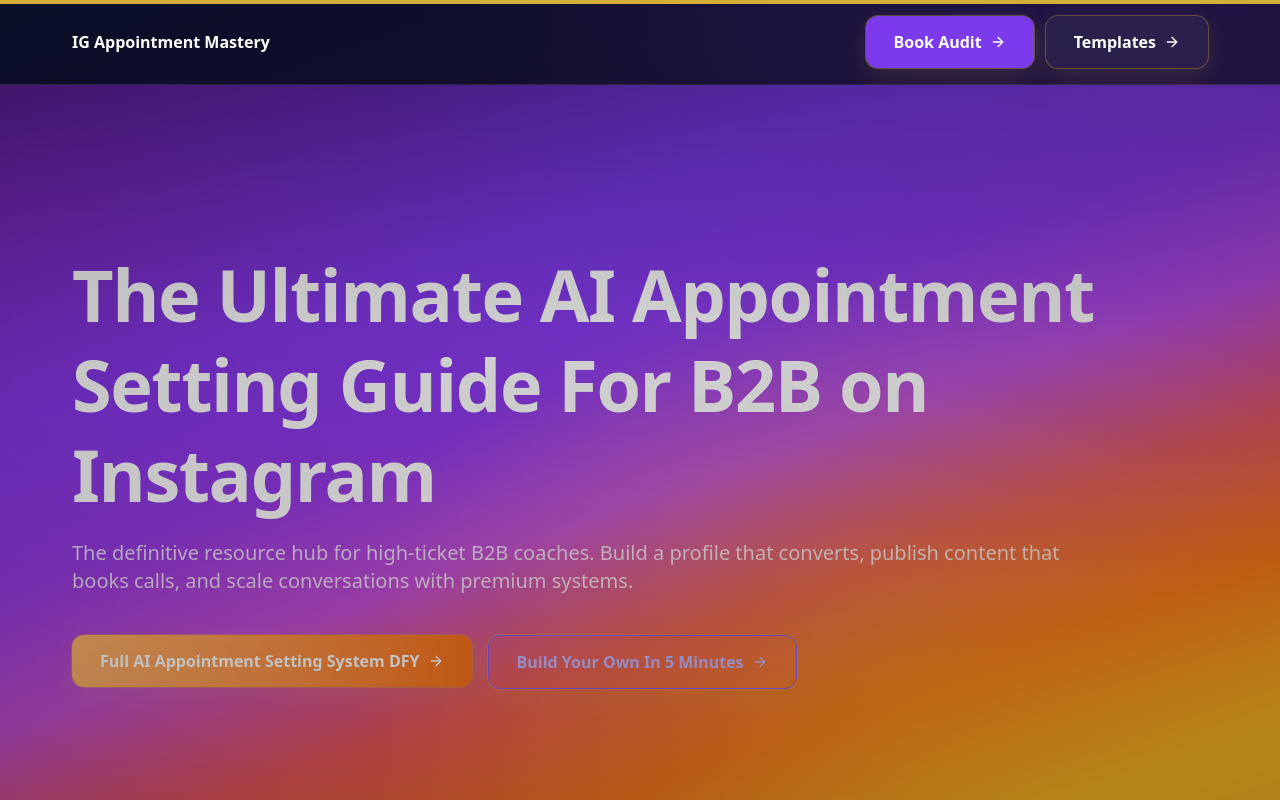
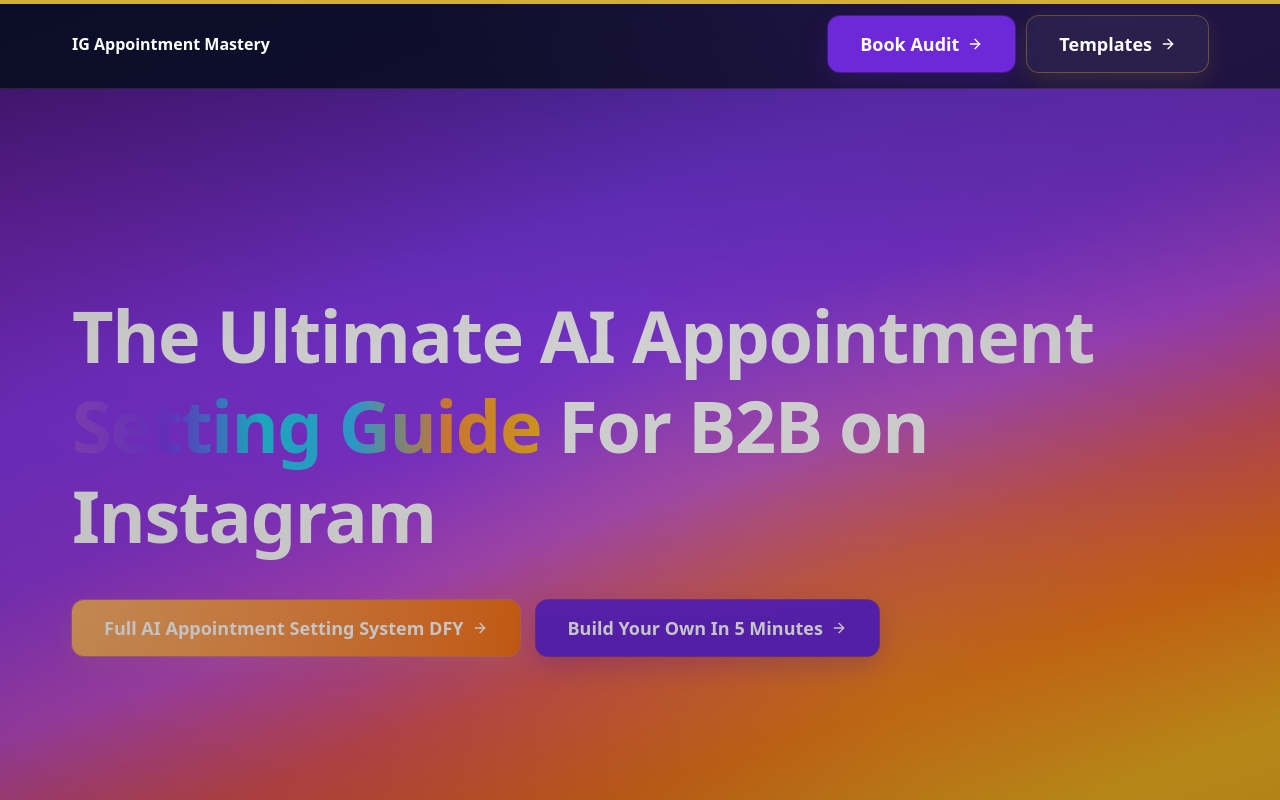
Before and after one commit to FixAIus/ultimate_Resource, a Next.js app: page / in a window 1280 px wide. Shown: the top 800 px of the page. Built offline with nearby package versions, Linux system fonts and the light colour scheme; no server answers.

Commit message:
feat(hero): remove subheadline, gradient text on 'Setting Guide', larger/darker buttons with highlight ring

```diff
--- a/src/components/sections/Hero.tsx
+++ b/src/components/sections/Hero.tsx
@@ -16,17 +16,9 @@ export function Hero() {
               transition={{ duration: 0.6 }}
               className="text-5xl sm:text-6xl md:text-7xl leading-tight"
             >
-              The Ultimate AI Appointment Setting Guide For B2B on Instagram
+              The Ultimate AI Appointment <span className="text-multicolor">Setting Guide</span> For B2B on Instagram
             </motion.h1>
-            <motion.p
-              initial={{ opacity: 0, y: 12 }}
-              animate={{ opacity: 1, y: 0 }}
-              transition={{ duration: 0.6, delay: 0.1 }}
-              className="mt-5 text-white/80 text-xl"
-            >
-              The definitive resource hub for high-ticket B2B coaches. Build a profile that converts,
-              publish content that books calls, and scale conversations with premium systems.
-            </motion.p>
+            {/* Subheadline removed per request */}
 
             <motion.div
               initial={{ opacity: 0 }}
@@ -35,7 +27,7 @@ export function Hero() {
               className="mt-10 flex flex-col sm:flex-row gap-4"
             >
               <Button href="#book-audit" variant="primary">Full AI Appointment Setting System DFY</Button>
-              <Button href="#tabs" variant="outline">Build Your Own In 5 Minutes</Button>
+              <Button href="#tabs" variant="secondary">Build Your Own In 5 Minutes</Button>
             </motion.div>
 
           </div>
--- a/src/components/ui/Button.tsx
+++ b/src/components/ui/Button.tsx
@@ -14,14 +14,14 @@ type ButtonProps = PropsWithChildren<{
 }>;
 
 export function Button({ href, onClick, children, variant = "primary", className }: ButtonProps) {
-  const base = "inline-flex items-center justify-center gap-2 rounded-[var(--radius-md)] px-7 py-3.5 text-base font-semibold transition-colors focus-ring";
+  const base = "inline-flex items-center justify-center gap-2 rounded-[var(--radius-md)] px-8 py-3.5 text-lg font-semibold transition-all focus-ring";
   const variants: Record<NonNullable<ButtonProps["variant"]>, string> = {
     // Orange gradient like screenshot (white text)
     primary: "text-white shadow-md bg-gradient-to-r from-[#FFB26B] to-[#F97316] hover:from-[#FFC082] hover:to-[#FB923C]",
     // Purple outline like screenshot's color system
-    outline: "bg-transparent border border-[#8B5CF6] text-[#C4B5FD] hover:bg-[#8B5CF6]/10",
+    outline: "bg-[#0b0b23]/40 border border-[#5B21B6] text-[#E9D5FF] hover:bg-[#5B21B6]/15 purple-ring",
     // Solid purple button
-    secondary: "bg-[#7C3AED] text-white hover:bg-[#8B5CF6]",
+    secondary: "bg-[#6D28D9] text-white hover:bg-[#7C3AED] purple-ring",
     tertiary: "bg-white/5 text-white hover:bg-white/10",
   };
 
--- a/src/styles/globals.css
+++ b/src/styles/globals.css
@@ -82,6 +82,19 @@ h3 { font-weight: 700; }
 
 .max-w-content { max-width: 1200px; }
 
+/* Purple highlight ring for darker secondary/outline buttons */
+.purple-ring {
+  box-shadow: 0 0 0 1px rgba(91,33,182,0.6), 0 10px 24px rgba(91,33,182,0.25);
+}
+
+/* Text gradient utility for special words */
+.text-multicolor {
+  background: linear-gradient(90deg, #9D4EDD, #7C3AED, #22D3EE, #38BDF8, #FB923C, #FDBA21);
+  -webkit-background-clip: text;
+  background-clip: text;
+  color: transparent;
+}
+
 /* Hero specific gradient and grain */
 .hero-gradient {
   background:
```
